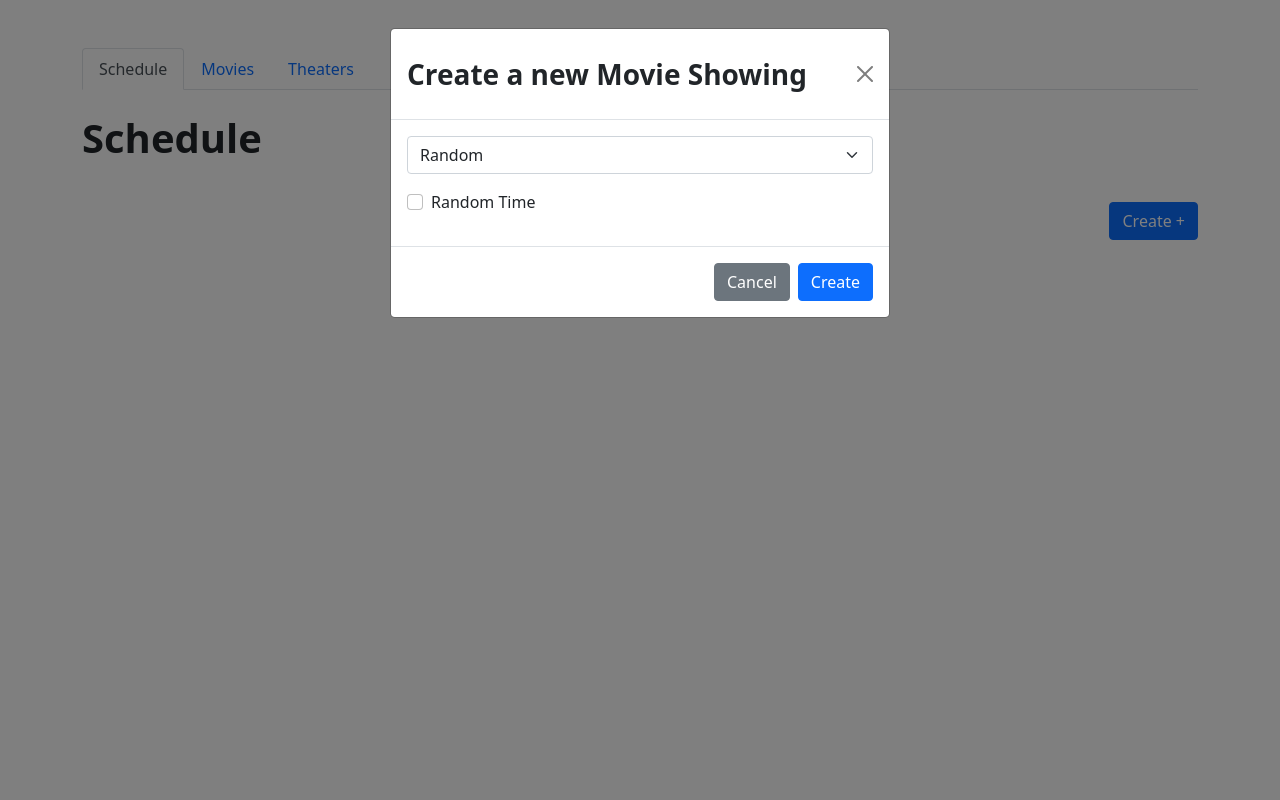
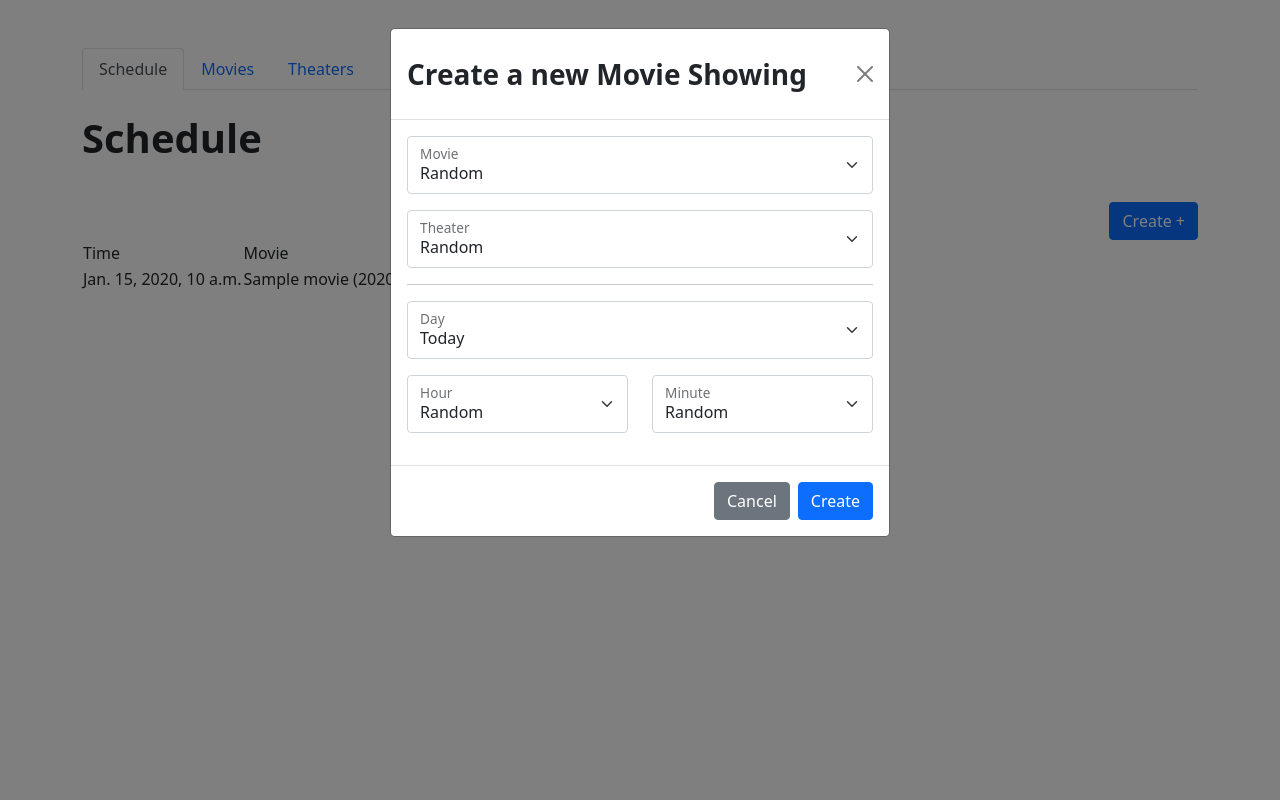
Before and after one commit to Megagator/theater-scheduler, a Django app: page / in a window 1280 px wide, after a click on "Create +". Run offline with Django 4.2, Linux system fonts and the light colour scheme; tables that the repository leaves empty hold one stand-in row (values such as "Sample post"); some libraries are stand-ins or nearby versions.

Commit message:
create and insert new events

```diff
--- a/scheduler/templates/scheduler/create.html
+++ b/scheduler/templates/scheduler/create.html
@@ -8,17 +8,56 @@
             <div class="modal-body">
                 <form id="eventCreate" action="{% url 'scheduler:create_event' %}" method="post">
                     {% csrf_token %}
-                    <div class="mb-3">
-                        <select name="movie_name" class="form-select" aria-label="Select a movie">
-                            <option selected>Random</option>
-                            <option value="1">One</option>
-                            <option value="2">Two</option>
-                            <option value="3">Three</option>
+                    <div class="form-floating mb-3">
+                        <select name="movie_id" id="movie_id" class="form-select" aria-label="Select a movie">
+                            <option value="{{ random_movie }}" selected>Random</option>
+                            {% for movie in movies %}
+                            <option value="{{ movie.id }}">{{ movie }}</option>
+                            {% endfor %}
                         </select>
+                        <label for="movie_id">Movie</label>
                     </div>
-                    <div class="mb-3 form-check">
-                        <input type="checkbox" name="random_time" class="form-check-input" id="randomTime">
-                        <label class="form-check-label" for="randomTime">Random Time</label>
+                    <div class="form-floating mb-3">
+                        <select name="theater_id" id="theater_id" class="form-select" aria-label="Select a theater">
+                            <option value="{{ random_theater }}" selected>Random</option>
+                            {% for theater in theaters %}
+                            <option value="{{ theater.id }}">{{ theater }}</option>
+                            {% endfor %}
+                        </select>
+                        <label for="theater_name">Theater</label>
+                    </div>
+                    <hr>
+                    <div class="form-floating mb-3">
+                        <select name="event_day" id="event_day" class="form-select" aria-label="Select a day">
+                            {% for date, day_string in days.items %}
+                            <option value="{{ date }}">{{ day_string }}</option>
+                            {% endfor %}
+                        </select>
+                        <label for="event_day">Day</label>
+                    </div>
+                    <div class="row">
+                        <div class="col">
+                            <div class="form-floating mb-3">
+                                <select name="event_hour" id="event_hour" class="form-select" aria-label="Select an hour">
+                                    <option value="{{ random_hour }}" selected>Random</option>
+                                    {% for hour in hours %}
+                                    <option value="{{ hour }}">{{ hour }}</option>
+                                    {% endfor %}
+                                </select>
+                                <label for="event_hour">Hour</label>
+                            </div>
+                        </div>
+                        <div class="col">
+                            <div class="form-floating mb-3">
+                                <select name="event_minute" id="event_minute" class="form-select" aria-label="Select a minute">
+                                    <option value="{{ random_minute }}" selected>Random</option>
+                                    {% for minute in minutes %}
+                                    <option value="{{ minute }}">{{ minute }}</option>
+                                    {% endfor %}
+                                </select>
+                                <label for="event_minute">Minute</label>
+                            </div>
+                        </div>
                     </div>
                 </form>
             </div>
--- a/scheduler/templates/scheduler/index.html
+++ b/scheduler/templates/scheduler/index.html
@@ -11,7 +11,22 @@
 </div>
 
 <table>
-
+    <thead>
+        <tr>
+            <td>Time</td>
+            <td>Movie</td>
+            <td>Theater</td>
+        </tr>
+    </thead>
+    <tbody>
+        {% for event in events %}
+        <tr>
+            <td>{{ event.begins_at }}</td>
+            <td>{{ event.movie }}</td>
+            <td>{{ event.theater }}</td>
+        </tr>
+        {% endfor %}
+    </tbody>
 </table>
 
 {% include "scheduler/create.html" %}
--- a/scheduler/views.py
+++ b/scheduler/views.py
@@ -2,14 +2,57 @@ from django.shortcuts import get_object_or_404, get_list_or_404, render
 from django.http import HttpResponseRedirect
 from django.urls import reverse
 
-from .models import Theater, Movie
+import random, datetime
+
+from .models import MovieViewingEvent, Theater, Movie
 
 
 def index(request):
-    return render(request, "scheduler/index.html")
+    days = {}
+    day = datetime.date.today()
+    days[day.__str__()] = 'Today'
+    for _ in range(5):
+        day += datetime.timedelta(days=1)
+        days[day.__str__()] = day.strftime('%A, %b %-d')
+
+    minutes = []
+    for m in range(0, 60, 15):
+        minutes.append('{:02d}'.format(m))
+
+    events = MovieViewingEvent.objects.order_by('begins_at')
+    movies = Movie.objects.order_by('slug')
+    theaters = Theater.objects.order_by('short_name')
+    ctx = {
+        'events': events,
+        'movies': movies,
+        'theaters': theaters,
+        'random_movie': random.choice(movies).id,
+        'random_theater': random.choice(theaters).id,
+        'days': days,
+        'hours': range(24),
+        'minutes': minutes,
+        'random_day': random.randint(0, len(days)),
+        'random_hour': random.randint(0, 23),
+        'random_minute': random.choice(minutes)
+    }
+
+    return render(request, "scheduler/index.html", ctx)
 
 def create_event(request):
-    print(request.POST)
+    try:
+        time = ('{} {}:{}'.format(request.POST['event_day'], request.POST['event_hour'], request.POST['event_minute']))
+        date_format = '%Y-%m-%d %H:%M'
+        begins_at = datetime.datetime.strptime(time, date_format)
+
+        new_event = MovieViewingEvent(
+            movie_id = request.POST['movie_id'],
+            theater_id = request.POST['theater_id'],
+            begins_at = begins_at
+        )
+        new_event.save()
+    except Exception as e:
+        print(e)
+
     return HttpResponseRedirect(reverse('scheduler:index'))
 
 def theaters(request):
@@ -20,9 +63,7 @@ def theaters(request):
 
 def theater_schedule(request, theater_short_name):
     theater = get_object_or_404(Theater, short_name=theater_short_name)
-    ctx = {
-        'theater': theater
-    }
+    ctx = { 'theater': theater }
     return render(request, "scheduler/theater.html", ctx)
 
 def movies(request):
```
